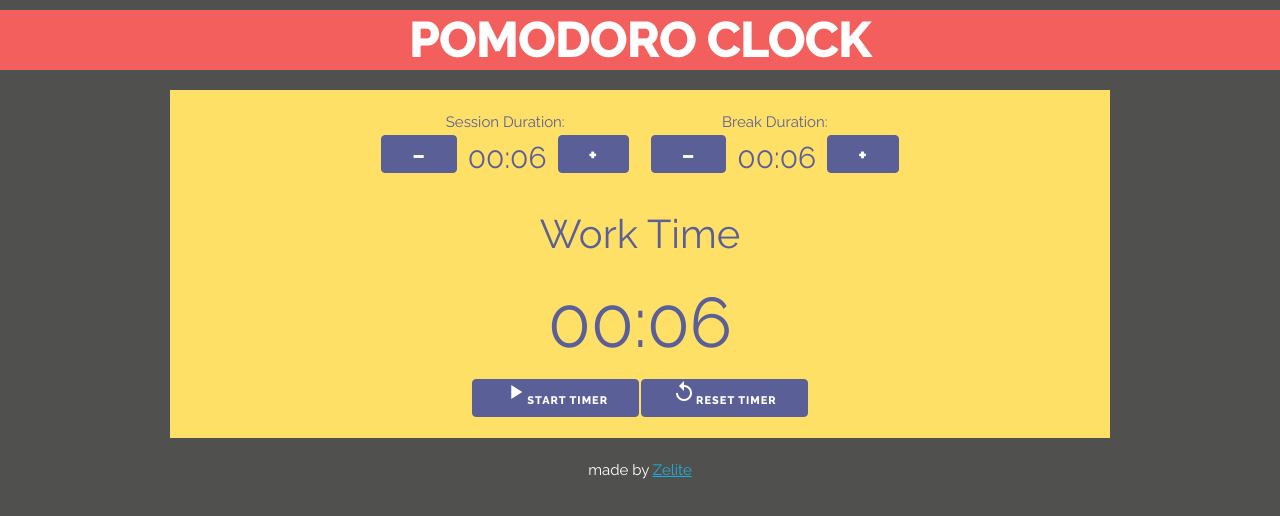
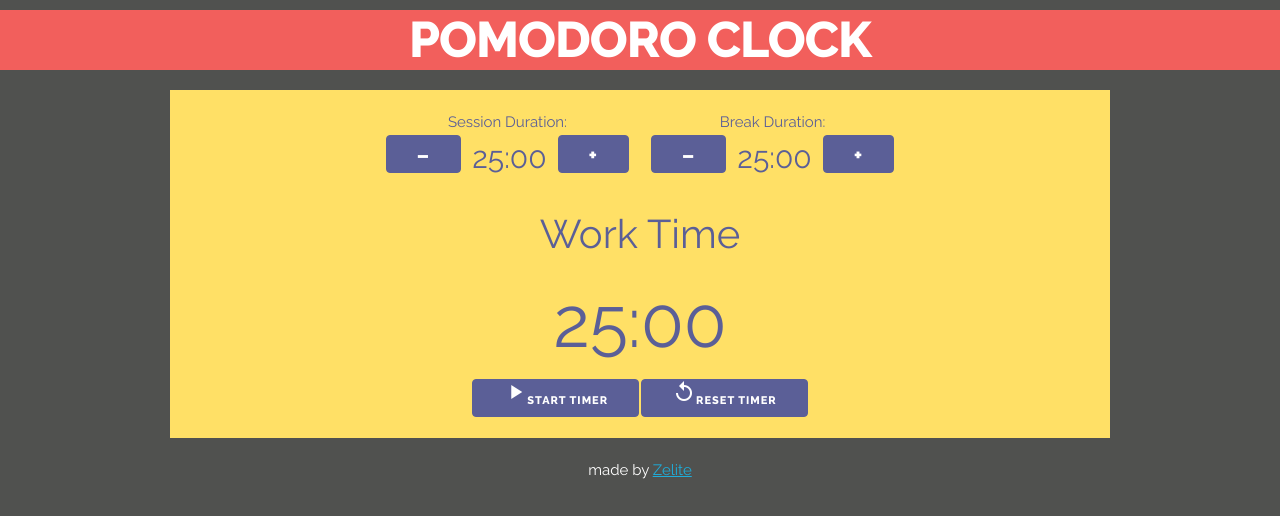
Before and after one commit to zelite/Pomodoro-Clock, a React (Create React App) app: page / in a window 1280 px wide. Shown: the top 516 px of the page. Built offline with nearby package versions, Linux system fonts and the light colour scheme.

Commit message:
Save local changes

```diff
--- a/src/controlPomodoro.js
+++ b/src/controlPomodoro.js
@@ -1,9 +1,9 @@
 var model = {
   init: function() {
-    this.workTimer = 0.1 * 60 * 1000; //25mins
+    this.workTimer = 25 * 60 * 1000; //25mins
     this.timerActive = false;
     this.timeLeft = this.workTimer;
-    this.breakTimer = 0.1 * 60 * 1000; //5mins
+    this.breakTimer = 25 * 60 * 1000; //5mins
     this.pomodoroCount = 0;
     this.timerType = "work";
     this.timeIsUp = false;
```
